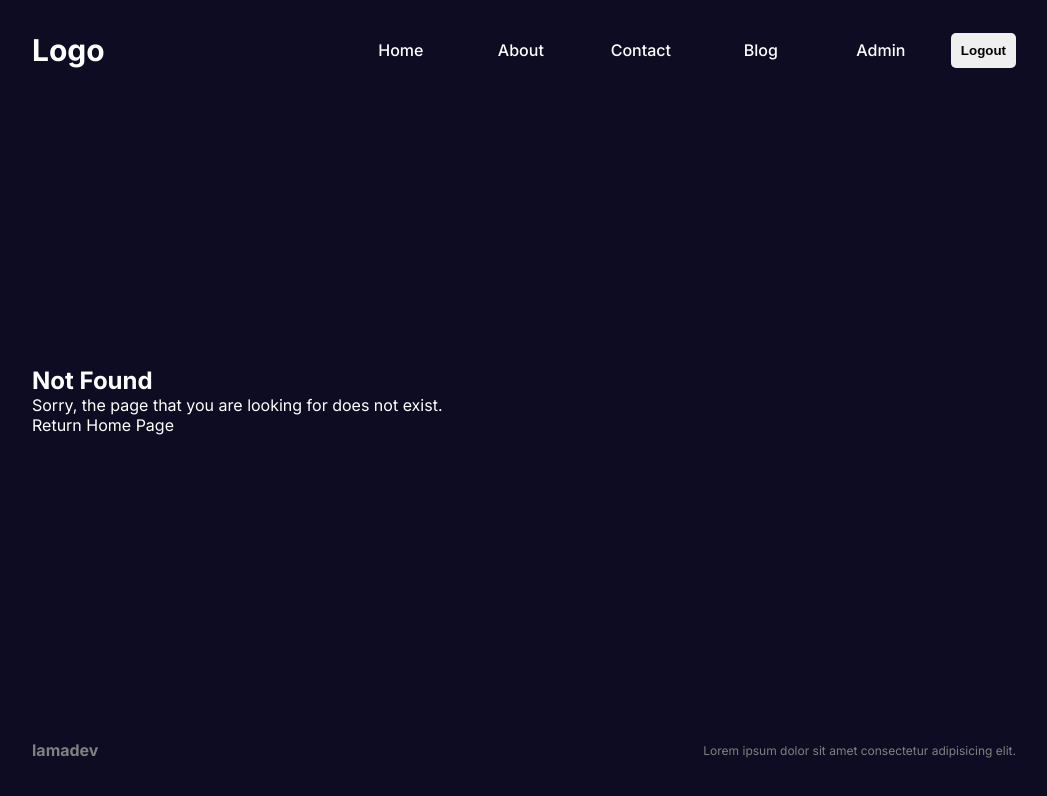
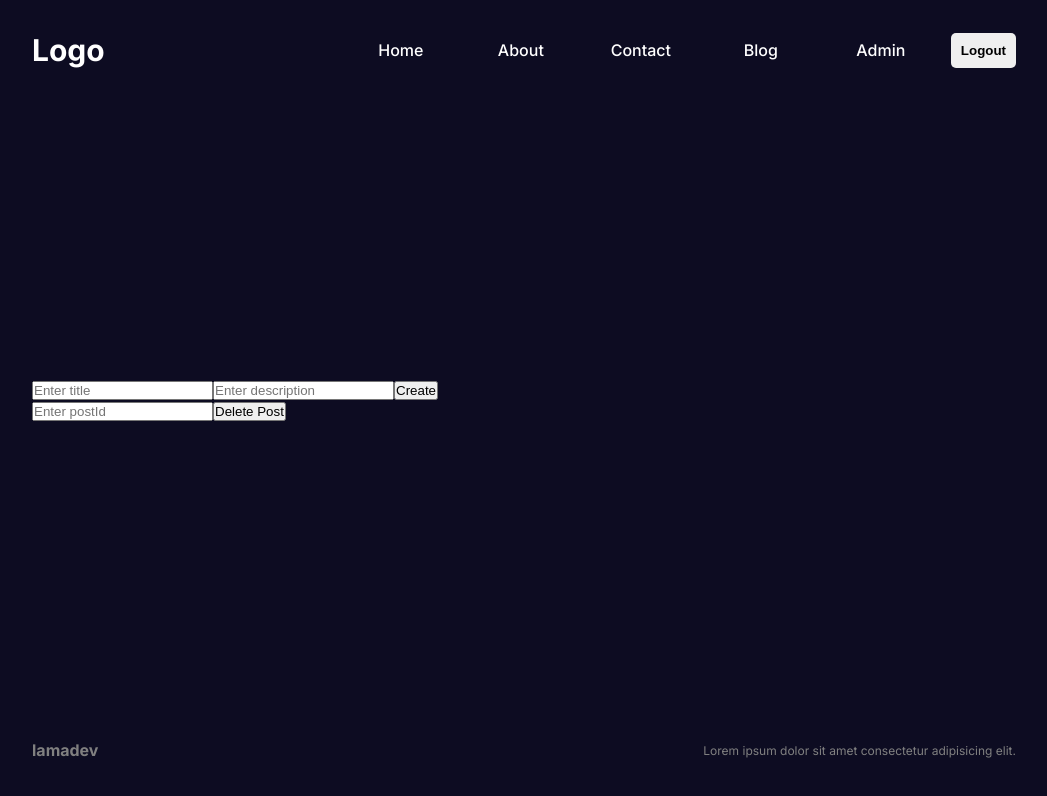
Before and after one commit to DalerKhusainov/social-media-with-admin-nextjs, a Next.js app: page /serverActionTest in a window 1280 px wide. Before the commit this address had no page. Shown: the top 796 px of the page, without its empty margins (116-1163 px from the left). Built offline with nearby package versions, Linux system fonts and the light colour scheme.

Commit message:
created server actions for adding and deleting post from mongodb

```diff
--- /dev/null
+++ b/src/app/serverActionTest/page.jsx
@@ -0,0 +1,20 @@
+import { addPost, deletePost } from "@/libs/actions";
+
+export default async function serverActionTestPage() {
+  return (
+    <div>
+      <form action={addPost}>
+        <input type="text" placeholder="Enter title" name="title" />
+        <input type="text" placeholder="Enter description" name="desc" />
+        <input type="hidden" value={"third slug"} name="slug" />
+        <input type="hidden" value={"66afdd896192a08e4ddee626"} name="userId" />
+        <button type="submit">Create</button>
+      </form>
+
+      <form action={deletePost}>
+        <input type="text" placeholder="Enter postId" name="postId" />
+        <button type="submit">Delete Post</button>
+      </form>
+    </div>
+  );
+}
--- /dev/null
+++ b/src/libs/actions.js
@@ -0,0 +1,44 @@
+"use server";
+
+import { Post } from "@/models/models";
+import { connectToDb } from "@/utils/connectToMongoDB";
+import { revalidatePath } from "next/cache";
+import { redirect } from "next/navigation";
+
+export async function addPost(formData) {
+  //   "use server";
+  //   const title = formData.get("title");
+  //   const desc = formData.get("desc");
+  //   const slug = formData.get("slug");
+
+  // Destructuring values above
+  const { title, desc, slug, userId } = Object.fromEntries(formData);
+
+  try {
+    connectToDb();
+    const newPost = new Post({ title, desc, slug, userId });
+    await newPost.save();
+    console.log("Saved to DB");
+    revalidatePath("/blog");
+  } catch (error) {
+    console.error(error);
+    return { error: "Something went wrong" };
+  }
+}
+
+export async function deletePost(formData) {
+  //   "use server";
+
+  const id = formData.get("postId");
+  if (!id) return;
+
+  try {
+    connectToDb();
+    await Post.findByIdAndDelete(id);
+    console.log("The post was deleted from DB");
+    revalidatePath("/blog");
+  } catch (error) {
+    console.error(error);
+    return { error: "Something went wrong" };
+  }
+}
```
